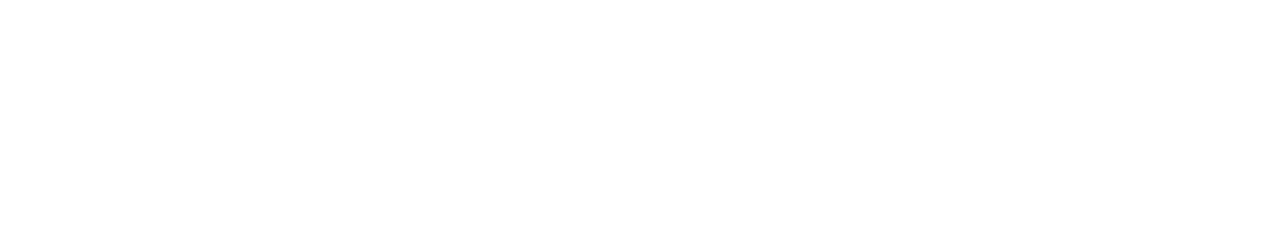
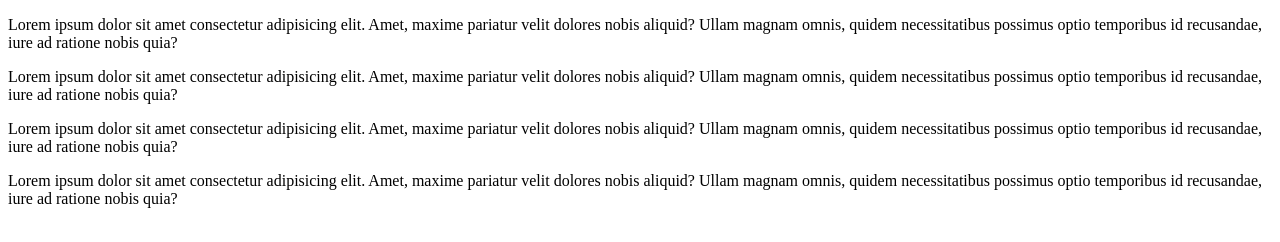
Before and after one commit to codewithrezaie/application, a plain HTML site: page index.html in a window 1280 px wide. Drawn offline with Linux system fonts and the light colour scheme.

Commit message:
added paragraph

```diff
--- a/index.html
+++ b/index.html
@@ -5,5 +5,30 @@
     <meta name="viewport" content="width=device-width, initial-scale=1.0" />
     <title>Document</title>
   </head>
-  <body></body>
+  <body>
+    <p>
+      Lorem ipsum dolor sit amet consectetur adipisicing elit. Amet, maxime
+      pariatur velit dolores nobis aliquid? Ullam magnam omnis, quidem
+      necessitatibus possimus optio temporibus id recusandae, iure ad ratione
+      nobis quia?
+    </p>
+    <p>
+      Lorem ipsum dolor sit amet consectetur adipisicing elit. Amet, maxime
+      pariatur velit dolores nobis aliquid? Ullam magnam omnis, quidem
+      necessitatibus possimus optio temporibus id recusandae, iure ad ratione
+      nobis quia?
+    </p>
+    <p>
+      Lorem ipsum dolor sit amet consectetur adipisicing elit. Amet, maxime
+      pariatur velit dolores nobis aliquid? Ullam magnam omnis, quidem
+      necessitatibus possimus optio temporibus id recusandae, iure ad ratione
+      nobis quia?
+    </p>
+    <p>
+      Lorem ipsum dolor sit amet consectetur adipisicing elit. Amet, maxime
+      pariatur velit dolores nobis aliquid? Ullam magnam omnis, quidem
+      necessitatibus possimus optio temporibus id recusandae, iure ad ratione
+      nobis quia?
+    </p>
+  </body>
 </html>
```
